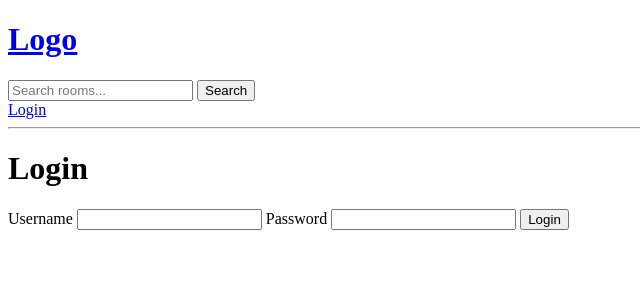
After one commit to simplyObare/studybud, a Django app: page /login/ in a window 1280 px wide. The commit adds this page. Shown: the top 300 px of the page, without its empty margins (0-640 px from the left). Run offline with Django 5.2, Linux system fonts and the light colour scheme.

Commit message:
- working with user login - Flash messages - and restricted pages

```diff
--- a/base/templates/base/home.html
+++ b/base/templates/base/home.html
@@ -31,8 +31,11 @@
     <div>
       {% for room in rooms %}
       <div>
+        {% if request.user == room.host %}
         <a href="{% url 'update-room' room.id %}">Edit</a>
         <a href="{% url 'delete-room' room.id %}">Delete</a>
+        {% endif %}
+
         <span>@{{room.host.username}}</span>
         <h5>
           {{room.id}} ---
--- /dev/null
+++ b/base/templates/base/login_register.html
@@ -0,0 +1,17 @@
+{% extends "base.html" %} {% block content %}
+<div>
+  <form action="" method="post">
+    {% csrf_token %}
+    <h1>Login</h1>
+    <div>
+      <label for="username">Username</label>
+      <input type="text" name="username" id="username" required />
+
+      <label for="password">Password</label>
+      <input type="password" name="password" id="password" required />
+
+      <button type="submit">Login</button>
+    </div>
+  </form>
+</div>
+{% endblock %}
--- a/base/urls.py
+++ b/base/urls.py
@@ -2,6 +2,8 @@ from django.urls import path
 from . import views
 
 urlpatterns = [
+    path("login/", views.loginPage, name="login"),
+    path("logout/", views.logoutUser, name="logout"),
     path("", views.home, name="home"),
     path("room/<str:pk>/", views.room, name="room"),
     path("create-room/", views.createRoom, name="create-room"),
--- a/base/views.py
+++ b/base/views.py
@@ -1,7 +1,45 @@
 from django.shortcuts import render, redirect
+from django.http import HttpResponse
+from django.contrib import messages
 from .models import Room, Topic
 from .forms import RoomForm
 from django.db.models import Q
+from django.contrib.auth.models import User
+from django.contrib.auth import authenticate, login, logout
+from django.contrib.auth.decorators import login_required
+
+
+def loginPage(request):
+
+    if request.user.is_authenticated:
+        return redirect("home")
+
+    if request.method == "POST":
+        username = request.POST.get("username")
+        password = request.POST.get("password")
+
+        try:
+            user = User.objects.get(username=username)
+        except User.DoesNotExist:
+            messages.error(request, "User does not exist")
+            return redirect("login")
+
+        user = authenticate(request, username=username, password=password)
+
+        if user is not None:
+            login(request, user)
+            return redirect("home")
+        else:
+            messages.error(request, "Username OR Password is incorrect")
+            return redirect("login")
+
+    context = {}
+    return render(request, "base/login_register.html", context)
+
+
+def logoutUser(request):
+    logout(request)
+    return redirect("home")
 
 
 def home(request):
@@ -23,8 +61,12 @@ def room(request, pk):
     return render(request, "base/room.html", context)
 
 
+@login_required(login_url="login")
 def createRoom(request):
     form = RoomForm()
+
+    if request.user != room.host:
+        return HttpResponse("You are not allowed here!")
 
     if request.method == "POST":
         form = RoomForm(request.POST)
@@ -36,9 +78,13 @@ def createRoom(request):
     return render(request, "base/room_form.html", context)
 
 
+@login_required(login_url="login")
 def updateRoom(request, pk):
     room = Room.objects.get(id=pk)
     form = RoomForm(instance=room)
+
+    if request.user != room.host:
+        return HttpResponse("You are not allowed here!")
 
     if request.method == "POST":
         form = RoomForm(request.POST, instance=room)
@@ -50,8 +96,13 @@ def updateRoom(request, pk):
     return render(request, "base/room_form.html", context)
 
 
+@login_required(login_url="login")
 def deleteRoom(request, pk):
     room = Room.objects.get(id=pk)
+
+    if request.user != room.host:
+        return HttpResponse("You are not allowed here!")
+
     if request.method == "POST":
         room.delete()
         return redirect("home")
--- a/templates/base.html
+++ b/templates/base.html
@@ -6,6 +6,18 @@
     <title>StudyBud</title>
   </head>
   <body>
-    {% include "includes/navbar.html" %} {% block content %}{% endblock %}
+    {% include "includes/navbar.html" %}
+
+    <div>
+      {% if messages %}
+        <ul class="messages">
+        {% for message in messages %}
+        <li{% if message.tags %} class="{{ message.tags }}"{% endif %}>{{ message }}</li>
+        {% endfor %}
+      </ul>
+      {% endif %}
+    </div>
+
+     {% block content %}{% endblock %}
   </body>
 </html>
--- a/templates/includes/navbar.html
+++ b/templates/includes/navbar.html
@@ -1,13 +1,15 @@
 <a href="/"><h1>Logo</h1></a>
 
 <form action="{% url 'home' %}" method="get">
-  <input
-    type="text"
-    name="q"
-    placeholder="Search rooms..."
-    value="{{ request.GET.q }}"
-  />
+  <input type="text" name="q" placeholder="Search rooms..." />
   <button type="submit">Search</button>
 </form>
 
+{% if request.user.is_authenticated %}
+<a href="{% url 'logout' %}">Logout</a>
+
+{% else %}
+<a href="{% url 'login' %}">Login</a>
+{% endif %}
+
 <hr />
```
